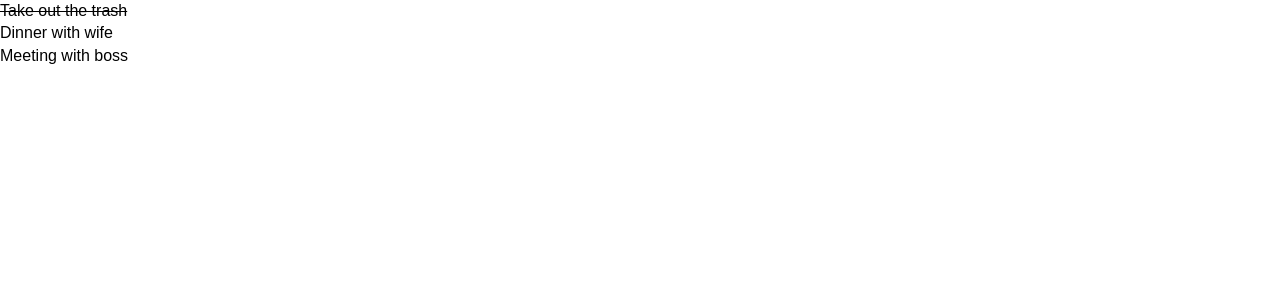
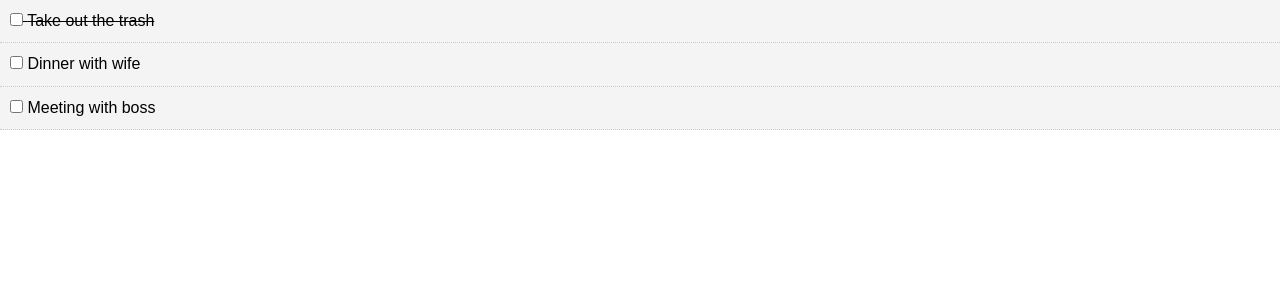
Before and after one commit to ryan-puffer/react-todo, a React (Create React App) app: page / in a window 1280 px wide. Shown: the top 300 px of the page. Built offline with nearby package versions, Linux system fonts and the light colour scheme.

Commit message:
add checkbox

```diff
--- a/src/App.js
+++ b/src/App.js
@@ -23,10 +23,14 @@ class App extends React.Component {
     ]
   }
 
+  markComplete = () => {
+    console.log('from app.js');
+}
+
   render(){
     return (
     <div className="App">
-      <Todos todos={this.state.todos} />
+      <Todos todos={this.state.todos} markComplete={this.markComplete}/>
     </div>
   );
 }
--- a/src/components/TodoItem.js
+++ b/src/components/TodoItem.js
@@ -5,13 +5,22 @@ import PropTypes from 'prop-types';
 class TodoItem extends Component {
     getStyle = () => {
         return {
+            background: '#f4f4f4',
+            padding: '10px',
+            borderBottom: '1px #ccc dotted',
             textDecoration: this.props.todo.completed ? 'line-through' : 'none'
         }
     }
+
+
+
     render() {
         return (
             <div style={this.getStyle()}>
-                <p>{this.props.todo.title}</p>
+                <p>
+                    <input type="checkbox" onChange={this.props.markComplete.bind(this, this.props.todo.id)} />{' '}
+                    {this.props.todo.title}
+                </p>
             </div>
         )
     }
--- a/src/components/Todos.js
+++ b/src/components/Todos.js
@@ -3,9 +3,9 @@ import TodoItem from './TodoItem';
 import PropTypes from 'prop-types';
 
 class Todos extends React.Component {
-    render() {
+   render() {
         return this.props.todos.map(todo => (
-        <TodoItem key={todo.id} todo={todo} />
+        <TodoItem key={todo.id} todo={todo} markComplete={this.props.markComplete} />
         ));
     }
 }
```
